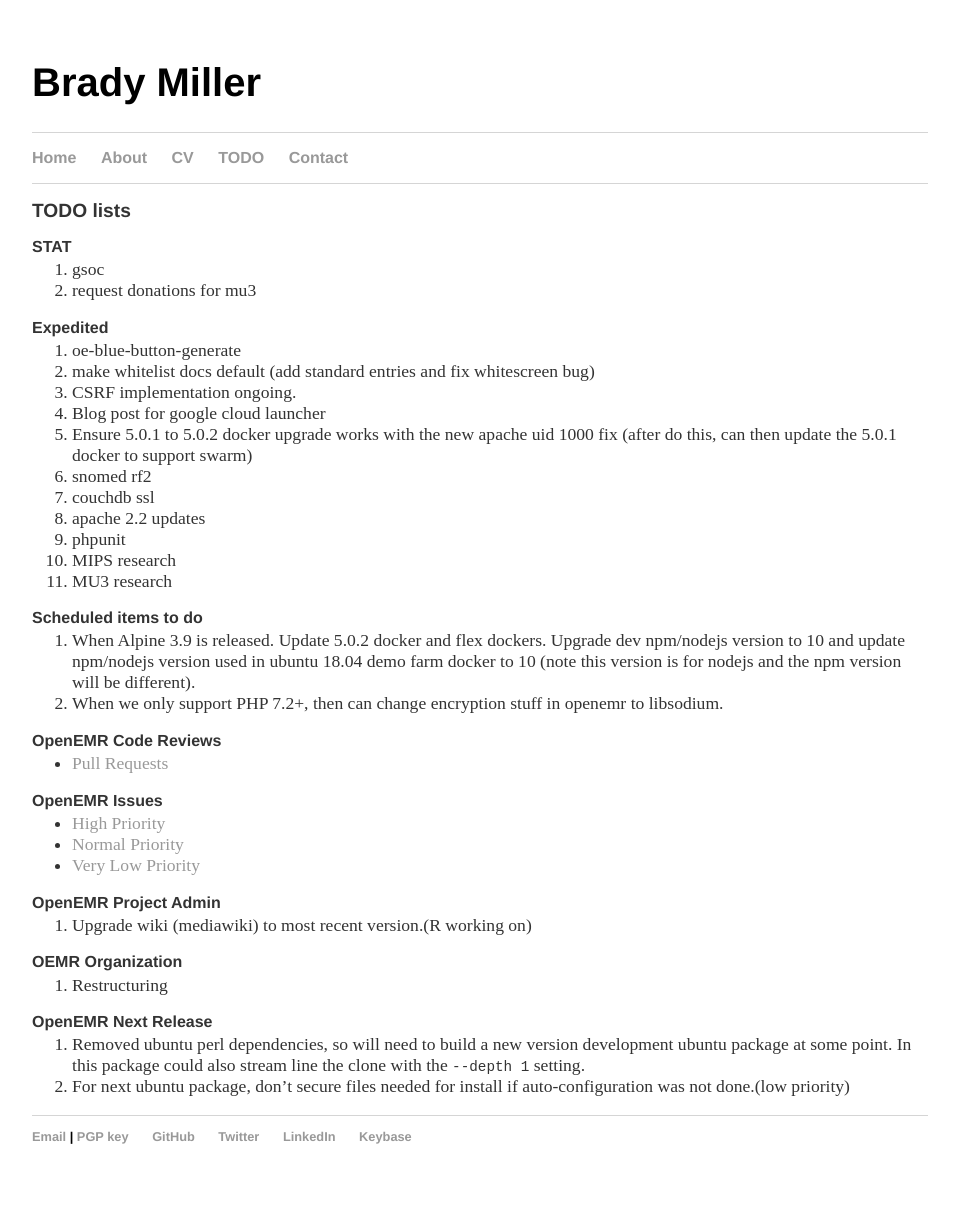
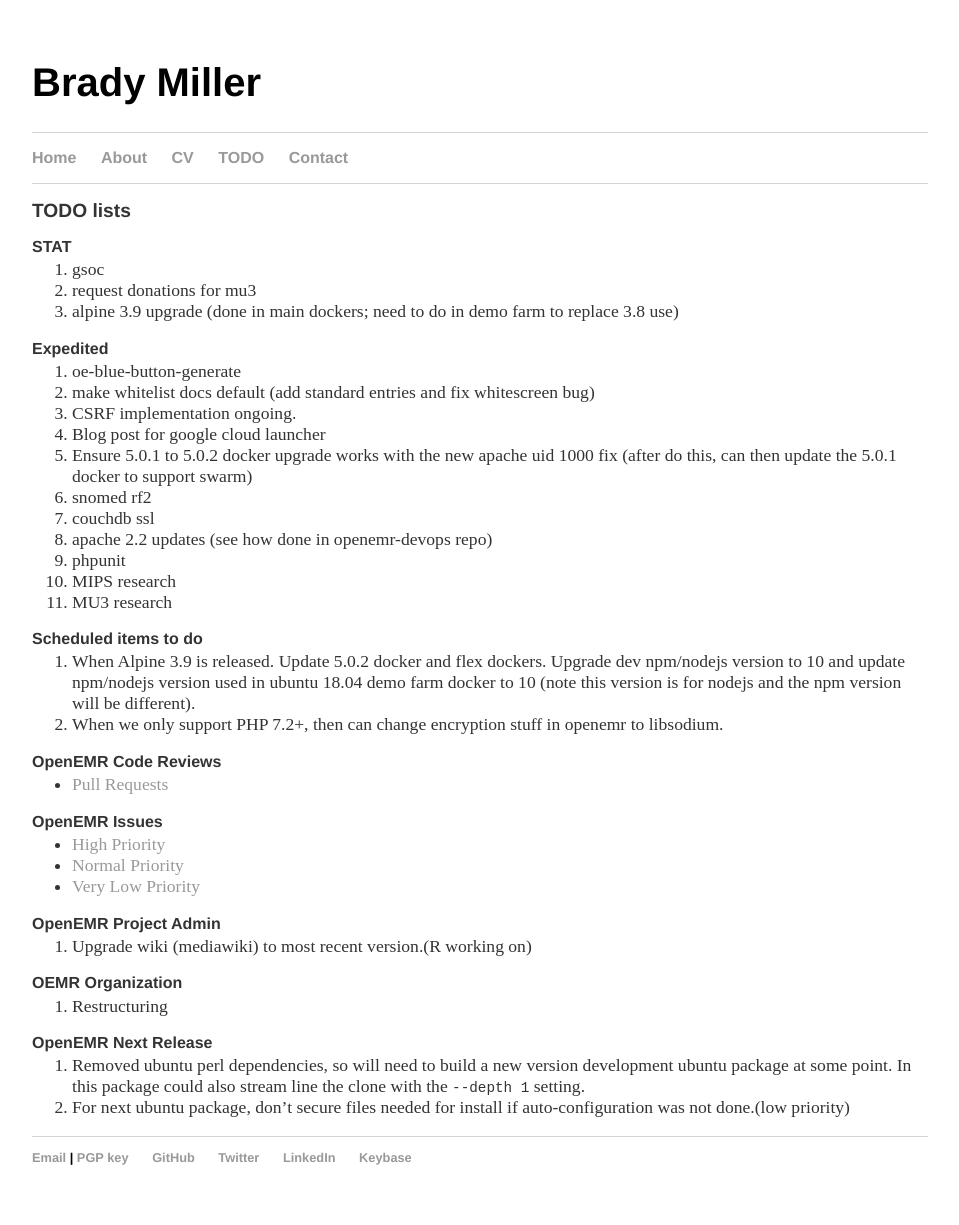
Before and after one commit to bradymiller/bradymiller.github.io, a Jekyll site: the page built from todo/index.md, in a window 1280 px wide. Shown: the whole page, without its empty margins (160-1119 px from the left). Built offline with Jekyll 4.4.1, drawn with Linux system fonts in a browser that asks for light colours; our own code applies the rules of GitHub Pages for plain Markdown files; before the commit the page ends 1204 px from its top, so only the background shows below that.

Commit message:
Update index.md

```diff
--- a/todo/index.md
+++ b/todo/index.md
@@ -6,6 +6,7 @@
 ### STAT
 1. gsoc
 1. request donations for mu3
+1. alpine 3.9 upgrade (done in main dockers; need to do in demo farm to replace 3.8 use)
 
 ### Expedited
 1. oe-blue-button-generate
@@ -15,7 +16,7 @@
 1. Ensure 5.0.1 to 5.0.2 docker upgrade works with the new apache uid 1000 fix (after do this, can then update the 5.0.1 docker to support swarm)
 1. snomed rf2
 1. couchdb ssl
-1. apache 2.2 updates
+1. apache 2.2 updates (see how done in openemr-devops repo)
 1. phpunit
 1. MIPS research
 1. MU3 research
```
